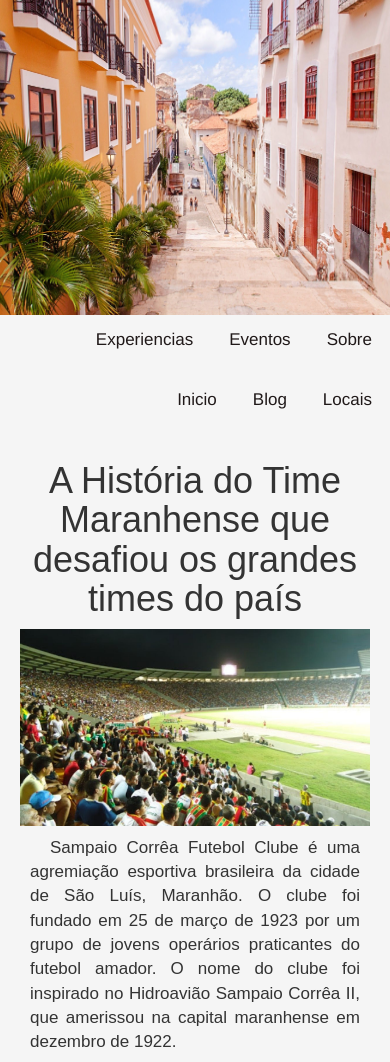
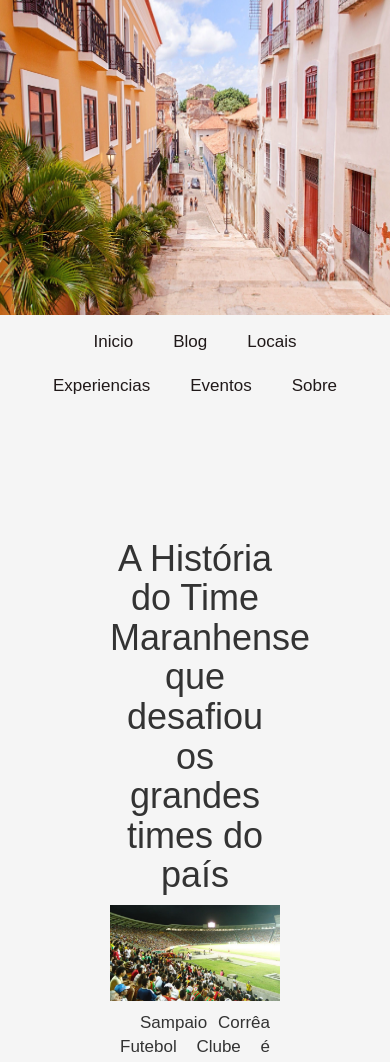
Before and after one commit to lippekstro/agitos_slz, a PHP site: page /views/blog_exibe.php in a window 390 px wide. Shown: the top 1062 px of the page. Run offline with PHP 8.4, Linux system fonts and the light colour scheme.

Commit message:
alguns ajustes de responsividade

```diff
--- a/css/blog.css
+++ b/css/blog.css
@@ -15,6 +15,9 @@
 }
 
 /* blog_exibe */
+.blog-exibe {
+    margin: 10rem;
+}
 
 .blog-exibe h1 {
     text-align: center;
@@ -25,3 +28,10 @@
     margin: 1rem;
     text-indent: 2rem;
 }
+
+
+@media screen and (max-width:600px) {
+    .container {
+        width: 100%;
+    }
+}
--- a/css/cards.css
+++ b/css/cards.css
@@ -26,3 +26,11 @@
     padding: 1rem;
     text-align: justify;
 }
+
+@media screen and (max-width:600px) {
+    .card {
+        width: 85%;
+        height: 40rem;
+        overflow: auto;
+    }
+}
--- a/css/eventos.css
+++ b/css/eventos.css
@@ -52,12 +52,12 @@
     background-color: #717171;
 }
 
-.fade {
-    animation-name: fade;
+.efeito {
+    animation-name: efeito;
     animation-duration: 1.5s;
 }
 
-@keyframes fade {
+@keyframes efeito {
     from {
         opacity: .4
     }
@@ -105,4 +105,13 @@ td {
     margin: 1rem;
 }
 
-@media screen and (max-width:60px) {}
+@media screen and (max-width:600px) {
+    .esp {
+        width: 100%;
+    }
+
+    .esp img {
+        width: 20rem;
+        height: 20rem;
+    }
+}
--- a/css/style.css
+++ b/css/style.css
@@ -32,28 +32,32 @@ header img:hover {
 
 }
 
+nav {
+  margin: 2rem;
+}
+
 ul {
+  display: flex;
+  justify-content: flex-end;
+  flex-wrap: wrap;
   list-style-type: none;
-  padding: 20;
   font-size: 18px;
   width: 100%;
 }
 
 li {
-  float: right;
+  margin: 1rem;
 }
 
 li a {
-  display: block;
   color: rgb(32, 25, 25);
-  text-align: end;
-  padding: 18px;
+  padding: 1rem;
   text-decoration: none;
-  font-family: 'Franklin Gothic Medium', 'Arial Narrow', Arial, sans-serif;
 }
 
-.carousel-inner {
-  margin-top: 6%;
+.container-carrossel {
+  display: flex;
+  justify-content: center;
 }
 
 .coluna01 {
@@ -65,4 +69,20 @@ li a {
 
 .coluna01 img {
   margin: 0.5rem;
+  width: 25%;
 }
+
+@media screen and (max-width:600px) {
+  ul {
+    justify-content: center;
+  }
+
+  .container-carrossel {
+    width: 100%;
+  }
+
+  .coluna01 img {
+    width: 100%;
+  }
+
+}
--- a/templates/cabecalho.php
+++ b/templates/cabecalho.php
@@ -28,16 +28,16 @@
     </div>
     <!-- Menu-->
     <div class="menu">
-      <div>
+      <nav>
         <ul>
+          <li><a href="/agitos_slz/index.php"> Inicio </a></li>
+          <li><a href="/agitos_slz/views/blog.php"> Blog</a></li>
+          <li><a href="/agitos_slz/views/locais.php">Locais</a></li>
+          <li><a href="/agitos_slz/views/experiencias.php"> Experiencias</a></li>
+          <li><a href="/agitos_slz/views/eventos.php">Eventos </a></li>
           <li><a href="/agitos_slz/views/sobre.php">Sobre</a></li>
-          <li><a href="/agitos_slz/views/eventos.php">Eventos </a></li>
-          <li><a href="/agitos_slz/views/experiencias.php"> Experiencias</a></li>
-          <li><a href="/agitos_slz/views/locais.php">Locais</a></li>
-          <li><a href="/agitos_slz/views/blog.php"> Blog</a></li>
-          <li><a href="/agitos_slz/index.php"> Inicio </a></li>
         </ul>
-      </div>
+      </nav>
     </div>
   </header>
   <main>
```
Also changed, not shown: index.php (+7 -7 lines), views/eventos.php (+4 -4 lines).
